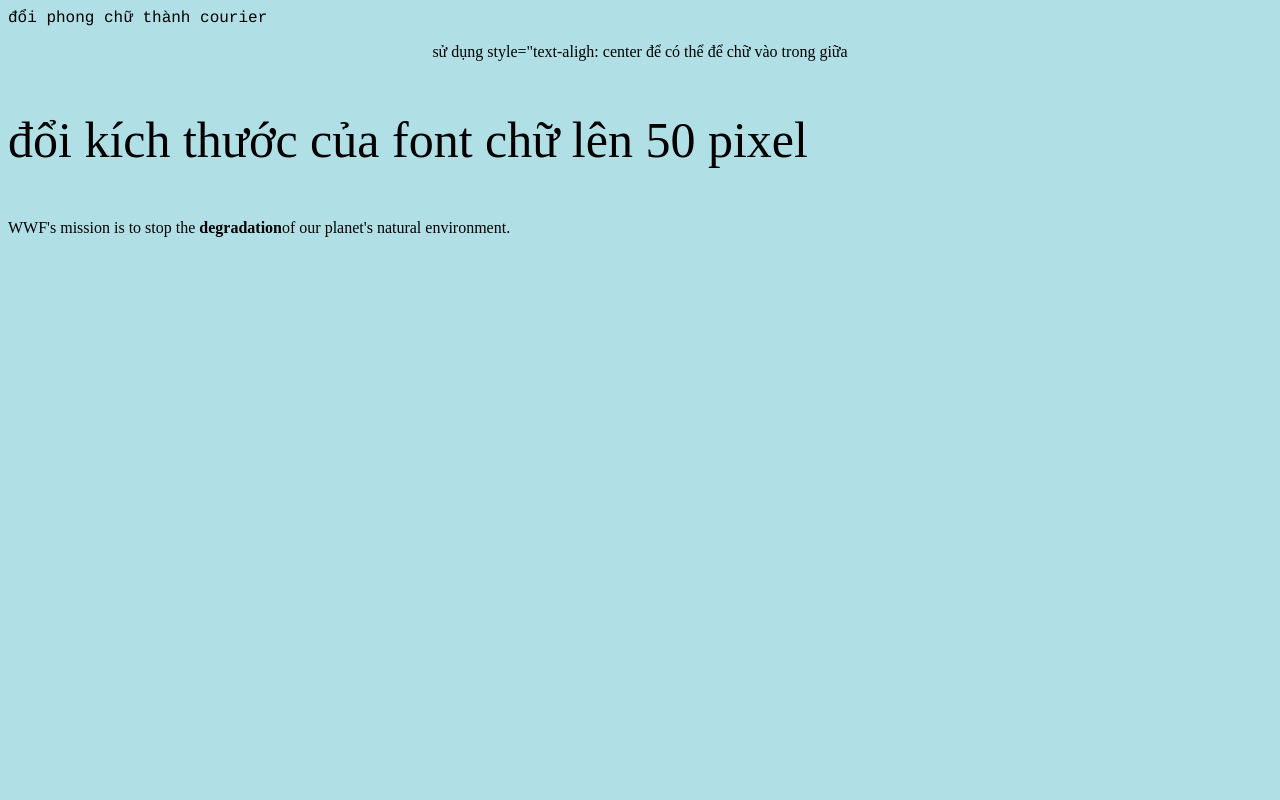
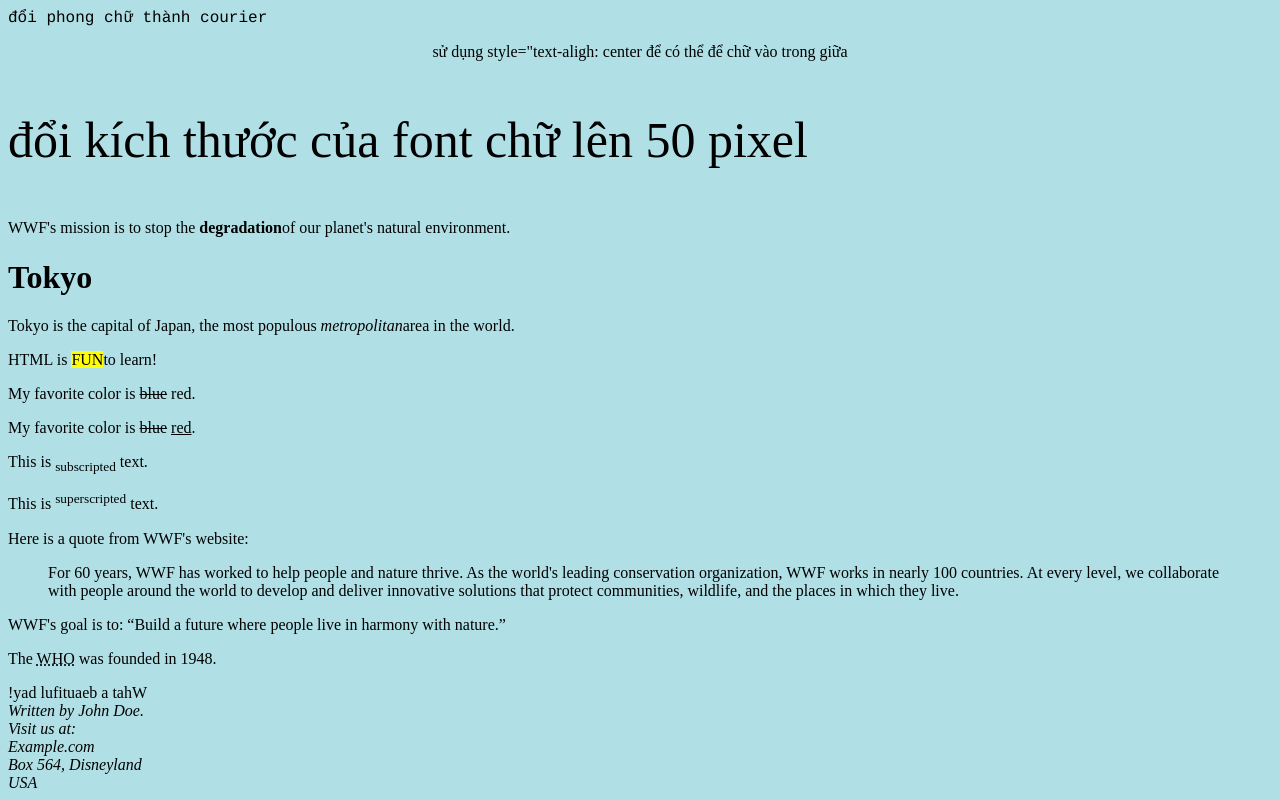
Before and after one commit to LVQT-ss/FRONTEND_DEVELOPER, a plain HTML site: page FRONTEND DEVELOPER/HTML/index.html in a window 1280 px wide. Shown: the part 722-1522 px from the top of the page. Before the commit the page ends 975 px from the top, so only its background shows below. Drawn offline with Linux system fonts and the light colour scheme.

Commit message:
Add files via upload

```diff
--- a/FRONTEND DEVELOPER/HTML/index.html
+++ b/FRONTEND DEVELOPER/HTML/index.html
@@ -49,3 +49,41 @@
 
 
  <p> WWF's mission is to stop the  <strong> degradation</strong>of our planet's natural environment.</p>
+
+ <h1>Tokyo</h1>
+<p>
+Tokyo is the capital of Japan, the most populous <em>metropolitan</em>area in the world.
+</p>
+
+<p>HTML is <mark>FUN</mark>to learn!</p>
+
+
+<p>My favorite color is <del>blue</del> red.</p>
+
+<p>My favorite color is <del>blue</del> <ins>red</ins>.</p>
+
+<p>This is <sub>subscripted</sub> text.</p>
+
+
+<p>This is <sup>superscripted</sup> text.</p>
+
+<p>Here is a quote from WWF's website:</p>
+<blockquote cite="http://www.worldwildlife.org/who/index.html">
+For 60 years, WWF has worked to help people and nature thrive. As the world's leading conservation organization, WWF works in nearly 100 countries. At every level, we collaborate with people around the world to develop and deliver innovative solutions that protect communities, wildlife, and the places in which they live.
+</blockquote>
+
+<p>WWF's goal is to: <q>Build a future where people live in harmony with nature.</q></p>
+
+<p>The <abbr title="World Health Organization">WHO</abbr> was founded in 1948.</p>
+
+
+<bdo dir="rtl">  What a beautiful day! </bdo>
+
+
+<address>
+  Written by John Doe.<br>
+  Visit us at:<br>
+  Example.com<br>
+  Box 564, Disneyland<br>
+  USA
+  </address>
```
